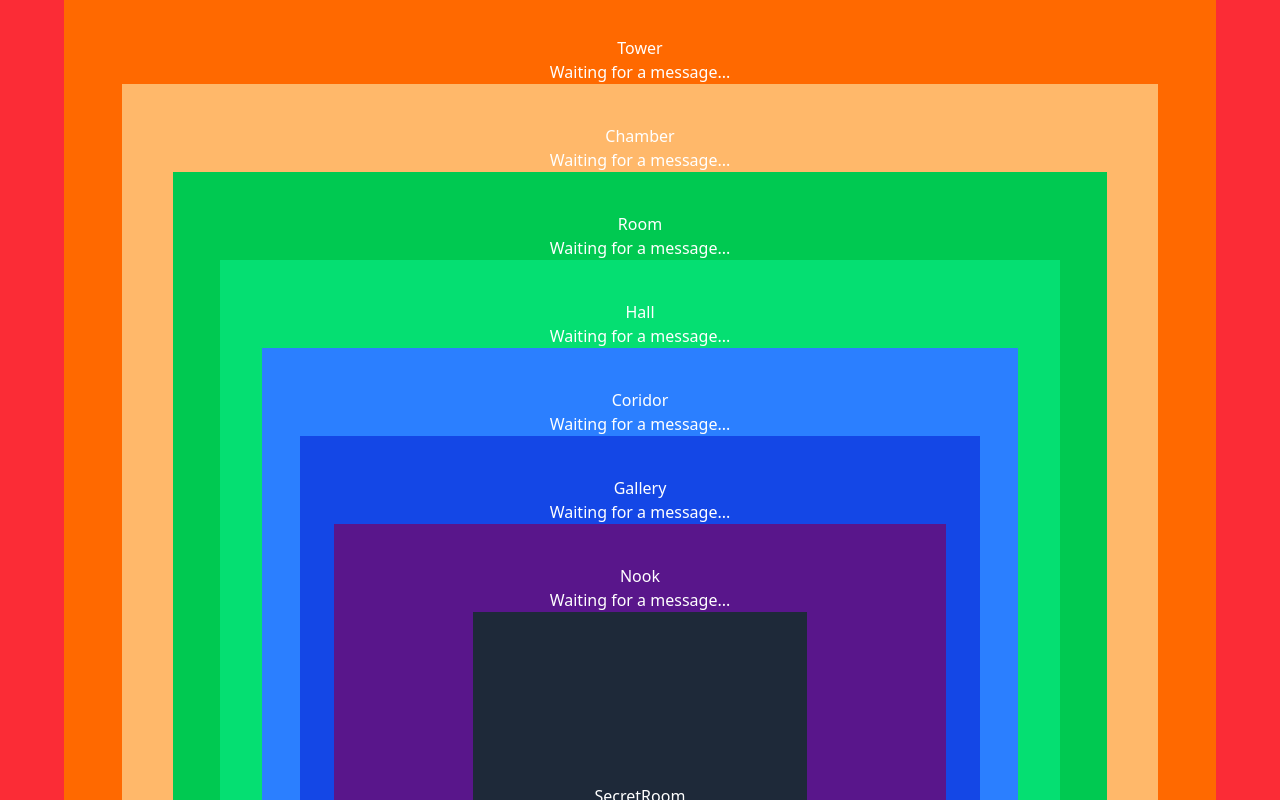
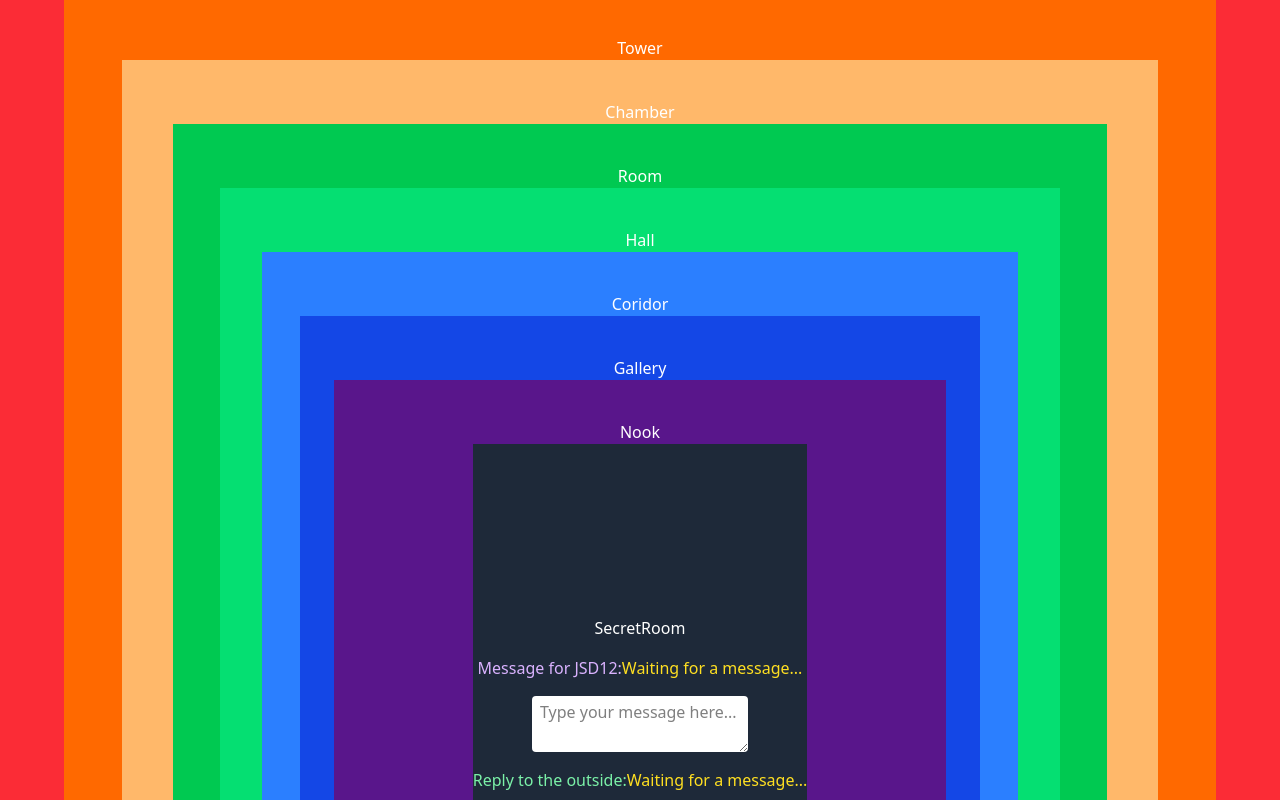
Before and after one commit to jetwat/jsd12_week_08_react-castle-rooms, a React (Vite) app: page / in a window 1280 px wide. Shown: the part 260-1060 px from the top of the page. Built offline with nearby package versions, Linux system fonts and the light colour scheme.

Commit message:
removed question outputs in all outside layers

```diff
--- a/src/components/02_Tower.jsx
+++ b/src/components/02_Tower.jsx
@@ -5,7 +5,6 @@ export default function Tower({question, answer, handleAnswer}) {
     return (
         <div className="flex flex-col justify-center items-center pt-10 bg-orange-500 w-[90%]">
             <h1>Tower</h1>
-            {question ? question : "Waiting for a message..."}
             {/* Chamber */}
             <Chamber question={question} answer={answer} handleAnswer={handleAnswer}/>
         </div>
--- a/src/components/03_Chamber.jsx
+++ b/src/components/03_Chamber.jsx
@@ -5,7 +5,6 @@ export default function Chamber({question, answer, handleAnswer}) {
     return (
         <div className="flex flex-col justify-center items-center pt-10 bg-orange-300 w-[90%]">
             <h1>Chamber</h1>
-            {question ? question : "Waiting for a message..."}
             {/* Room */}
             <Room question={question} answer={answer} handleAnswer={handleAnswer}/>
         </div>
--- a/src/components/04_Room.jsx
+++ b/src/components/04_Room.jsx
@@ -5,7 +5,6 @@ export default function Room({question, answer, handleAnswer}) {
     return (
         <div className="flex flex-col justify-center items-center pt-10 bg-green-500 w-[90%]">
             <h1>Room</h1>
-            {question ? question : "Waiting for a message..."}
             {/* Hall */}
             <Hall question={question} answer={answer} handleAnswer={handleAnswer}/>
         </div>
--- a/src/components/05_Hall.jsx
+++ b/src/components/05_Hall.jsx
@@ -5,7 +5,6 @@ export default function Hall({question, answer, handleAnswer}) {
     return (
         <div className="flex flex-col justify-center items-center pt-10 bg-green-400 w-[90%]">
             <h1>Hall</h1>
-            {question ? question : "Waiting for a message..."}
             {/* Coridor */}
             <Coridor question={question} answer={answer} handleAnswer={handleAnswer}/>
         </div>
--- a/src/components/06_Coridor.jsx
+++ b/src/components/06_Coridor.jsx
@@ -5,7 +5,6 @@ export default function Coridor({question, answer, handleAnswer}) {
     return (
         <div className="flex flex-col justify-center items-center pt-10 bg-blue-500 w-[90%]">
             <h1>Coridor</h1>
-            {question ? question : "Waiting for a message..."}
             {/* Gallery */}
             <Gallery question={question} answer={answer} handleAnswer={handleAnswer}/>
         </div>
--- a/src/components/07_Gallery.jsx
+++ b/src/components/07_Gallery.jsx
@@ -5,7 +5,6 @@ export default function Gallery({question, answer, handleAnswer}) {
     return (
         <div className="flex flex-col justify-center items-center pt-10 bg-blue-700 w-[90%]">
             <h1>Gallery</h1>
-            {question ? question : "Waiting for a message..."}
             {/* Nook */}
             <Nook question={question} answer={answer} handleAnswer={handleAnswer}/>
         </div>
--- a/src/components/08_Nook.jsx
+++ b/src/components/08_Nook.jsx
@@ -5,7 +5,6 @@ export default function Nook({question, answer, handleAnswer}) {
     return (
         <div className="flex flex-col justify-center items-center pt-10 bg-purple-900 w-[90%]">
             <h1>Nook</h1>
-            {question ? question : "Waiting for a message..."}
             {/* SecretRoom */}
             <SecretRoom question={question} answer={answer} handleAnswer={handleAnswer}/>
         </div>
```
